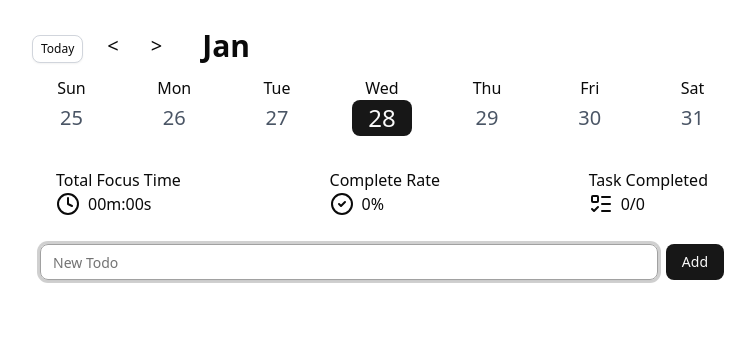
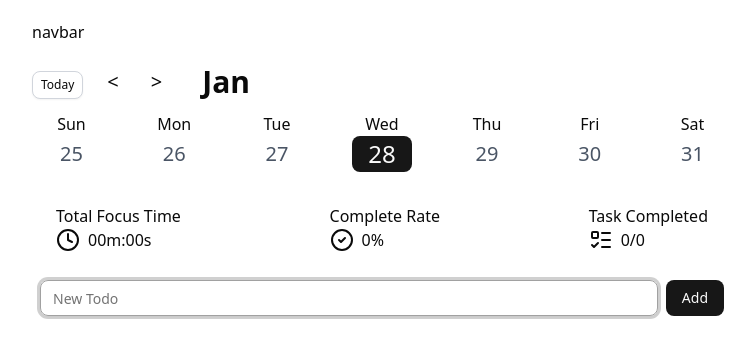
Before and after one commit to chlnaa/focus-based-todo, a React (Vite) app: page / in a window 1280 px wide. Shown: the top 358 px of the page, without its empty margins (258-1013 px from the left). Built offline with nearby package versions, Linux system fonts and the light colour scheme.

Commit message:
feat: add Navbar and refactor app layout with independent Focus route

```diff
--- a/src/App.tsx
+++ b/src/App.tsx
@@ -1,11 +1,13 @@
 import { Outlet } from 'react-router';
 import './App.css';
+import Navbar from './components/Navbar';
 
 function App() {
   return (
-    <>
+    <div className="flex flex-col w-full max-w-175 m-auto mt-5 gap-5">
+      <Navbar />
       <Outlet />
-    </>
+    </div>
   );
 }
 
--- /dev/null
+++ b/src/components/Navbar.tsx
@@ -0,0 +1,3 @@
+export default function Navbar() {
+  return <div>navbar</div>;
+}
--- a/src/main.tsx
+++ b/src/main.tsx
@@ -16,11 +16,11 @@ const router = createBrowserRouter([
     children: [
       { index: true, element: <TodayPage /> },
       { path: '/today', element: <TodayPage /> },
-      { path: '/focus', element: <FocusPage /> },
-      { path: '/focus/:todoId', element: <FocusPage /> },
       { path: '/history', element: <HistoryPage /> },
     ],
   },
+  { path: '/focus', element: <FocusPage /> },
+  { path: '/focus/:todoId', element: <FocusPage /> },
 ]);
 
 createRoot(document.getElementById('root')!).render(
--- a/src/pages/HistoryPage.tsx
+++ b/src/pages/HistoryPage.tsx
@@ -18,7 +18,7 @@ export default function HistoryPage() {
   );
 
   return (
-    <div className="flex flex-col max-w-175 m-auto mt-10 gap-5">
+    <div>
       {sortedDates.map((date) => (
         <DayHistoryCard
           key={date}
--- a/src/pages/TodayPage.tsx
+++ b/src/pages/TodayPage.tsx
@@ -20,7 +20,7 @@ export default function TodayPage() {
   const { completionRate, completedCount, totalCount } = dashboardDate;
 
   return (
-    <div className="flex flex-col m-auto w-full max-w-175 mt-7">
+    <div className="flex flex-col">
       <WeeklyCalendar />
       <MiniDashboard
         formattedFocusTime={formattedFocusTime}
```
